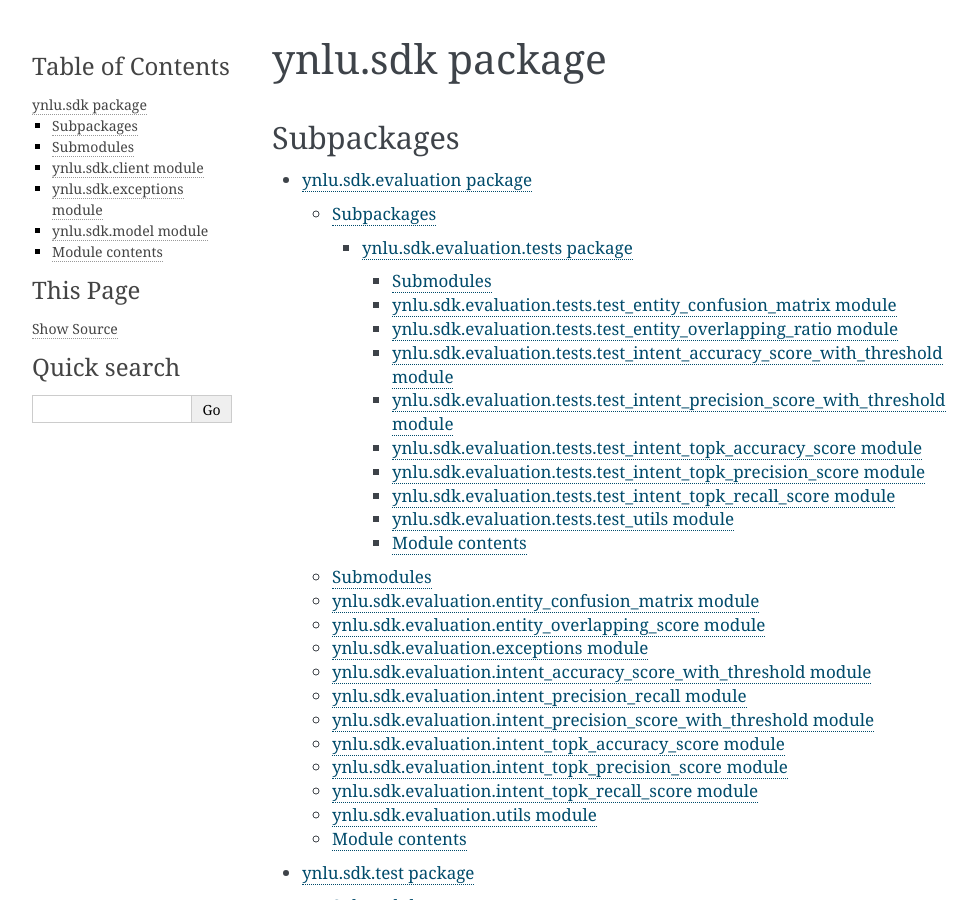
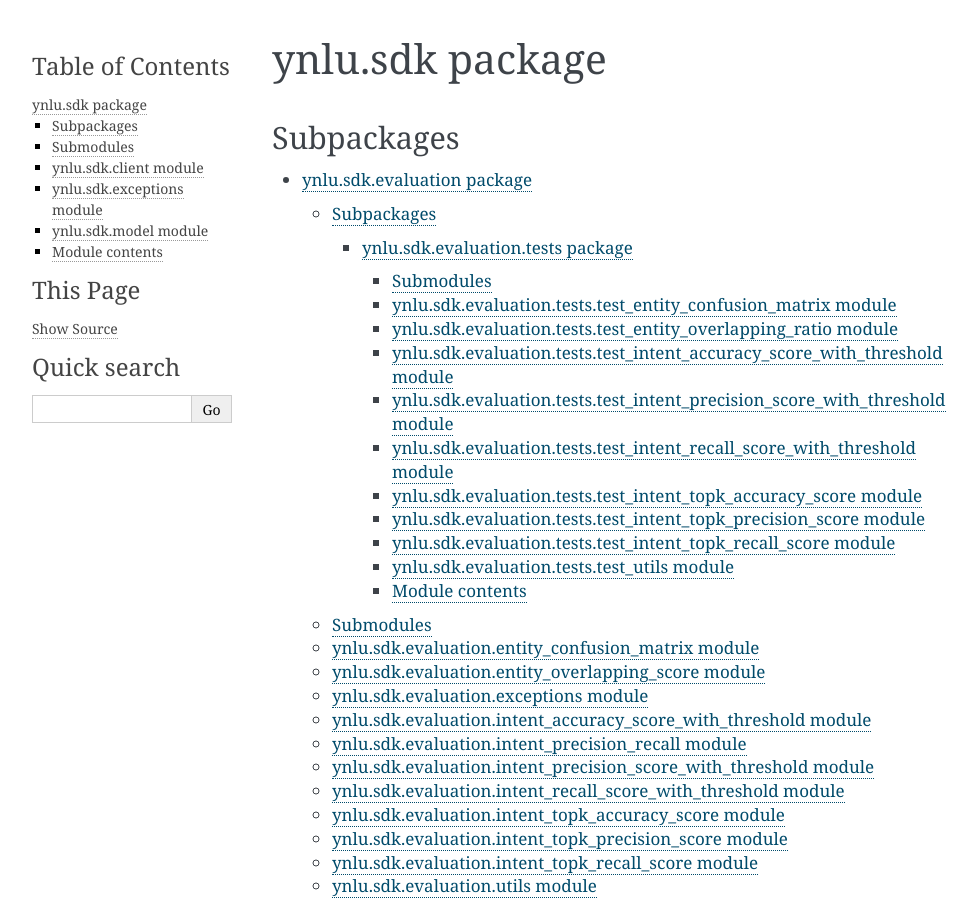
Before and after one commit to Yoctol/yoctol-nlu-py, a Sphinx documentation site: the page built from docs/reference/ynlu.sdk.rst, in a window 1280 px wide and 900 px high. Shown: the whole window, without its empty margins (148-1125 px from the left). Built offline with Sphinx 7.4.7, drawn with Linux system fonts in a browser that asks for light colours.

Commit message:
added document

```diff
--- a/docs/reference/ynlu.sdk.evaluation.rst
+++ b/docs/reference/ynlu.sdk.evaluation.rst
@@ -59,6 +59,14 @@ ynlu.sdk.evaluation.intent\_precision\_score\_with\_threshold module
     :undoc-members:
     :show-inheritance:
 
+ynlu.sdk.evaluation.intent\_recall\_score\_with\_threshold module
+-----------------------------------------------------------------
+
+.. automodule:: ynlu.sdk.evaluation.intent_recall_score_with_threshold
+    :members:
+    :undoc-members:
+    :show-inheritance:
+
 ynlu.sdk.evaluation.intent\_topk\_accuracy\_score module
 --------------------------------------------------------
 
--- a/docs/reference/ynlu.sdk.evaluation.tests.rst
+++ b/docs/reference/ynlu.sdk.evaluation.tests.rst
@@ -32,6 +32,14 @@ ynlu.sdk.evaluation.tests.test\_intent\_precision\_score\_with\_threshold module
 --------------------------------------------------------------------------------
 
 .. automodule:: ynlu.sdk.evaluation.tests.test_intent_precision_score_with_threshold
+    :members:
+    :undoc-members:
+    :show-inheritance:
+
+ynlu.sdk.evaluation.tests.test\_intent\_recall\_score\_with\_threshold module
+-----------------------------------------------------------------------------
+
+.. automodule:: ynlu.sdk.evaluation.tests.test_intent_recall_score_with_threshold
     :members:
     :undoc-members:
     :show-inheritance:
```
